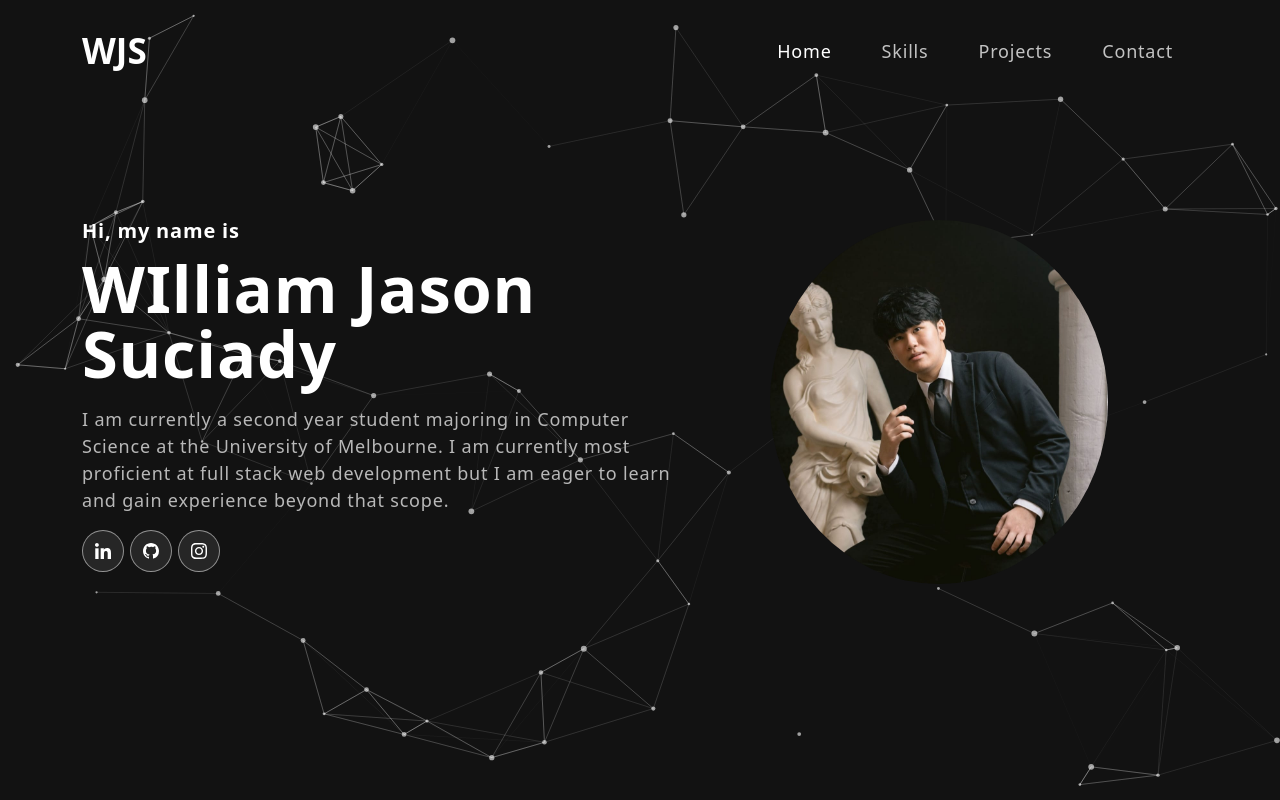
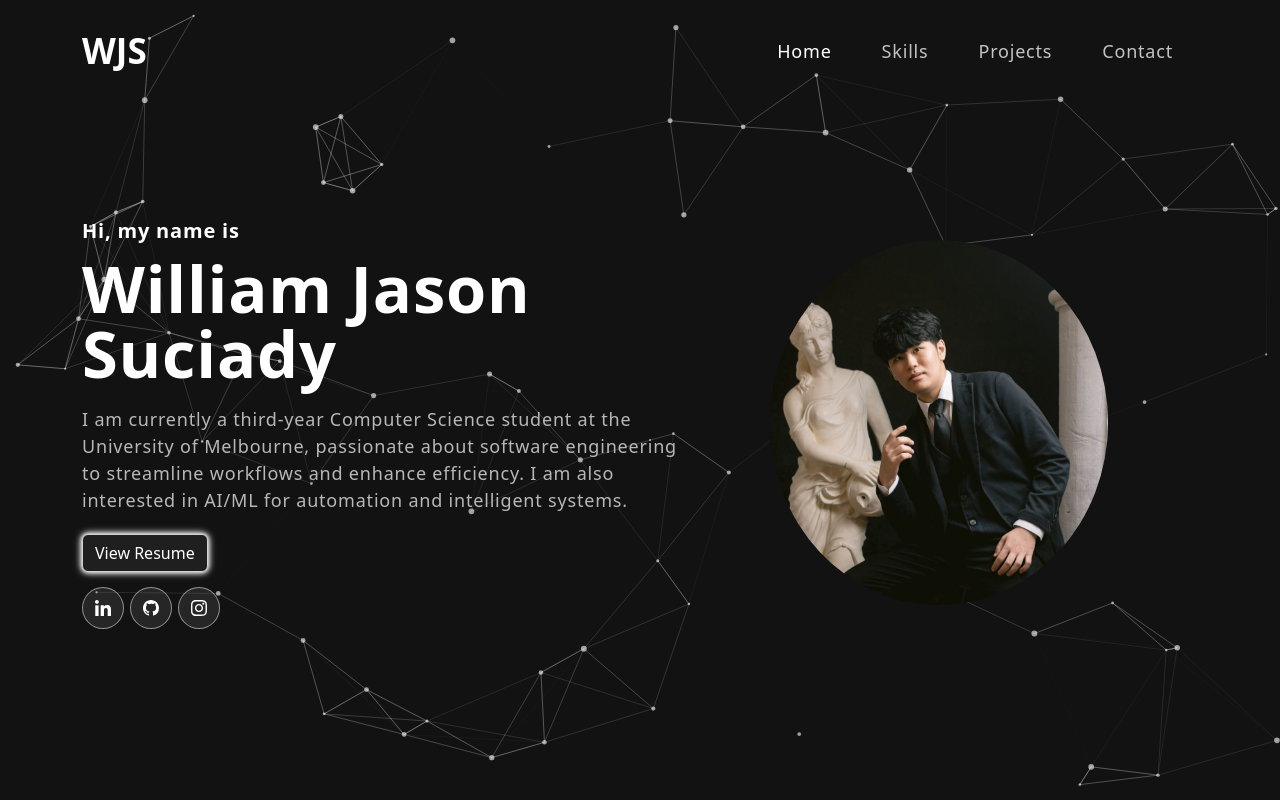
Before and after one commit to BobbySuciady/webportfolio, a React (Create React App) app: page / in a window 1280 px wide. Shown: the top 800 px of the page. Built offline with nearby package versions, Linux system fonts and the light colour scheme.

Commit message:
Added review and fixed email system

```diff
--- a/src/App.css
+++ b/src/App.css
@@ -602,7 +602,7 @@ filter: brightness(0) saturate(100%) invert(0%) sepia(7%) saturate(98%) hue-rota
   font-size: 16px;
   text-decoration: none;
   color: white;
-  background-color: #1f1f1f;
+  background-color: #1f1f1f !important;
   border: 2px solid transparent;
   border-radius: 5px;
   overflow: hidden;
--- a/src/components/Banner.js
+++ b/src/components/Banner.js
@@ -1,4 +1,4 @@
-import { Col, Container, Row } from "react-bootstrap";
+import { Col, Container, Row, Button } from "react-bootstrap";
 import profilepic from "../assets/img/Profile.jpg";
 import { useState, useEffect } from "react";
 import navIcon1 from "../assets/img/nav-icon1.svg";
@@ -6,7 +6,7 @@ import navIcon2 from "../assets/img/nav-icon2.svg";
 import navIcon3 from "../assets/img/nav-icon3.svg";
 
 export const Banner = () => {
-  const textToType = "WIlliam Jason Suciady";
+  const textToType = "William Jason Suciady";
   const speed = 100;
 
   const [typedText, setTypedText] = useState("");
@@ -24,28 +24,31 @@ export const Banner = () => {
 
     const typingTimeout = setTimeout(typeNextCharacter, speed);
 
-    // Cleanup function to clear the timeout on unmount
     return () => clearTimeout(typingTimeout);
   }, [textToType, speed]);
+
   return (
     <section className="banner" id="home">
       <Container>
         <Row className="align-items-center">
           <Col>
             <span className="tagline">Hi, my name is</span>
-
             <h1>
               <span className="wrap">{typedText}</span>
             </h1>
-
-            <p>
-              I am currently a second year student majoring in Computer Science
-              at the University of Melbourne. I am currently most proficient at
-              full stack web development but I am eager to learn and gain
-              experience beyond that scope.
+            <p style={{ marginBottom: "0px" }}>
+            I am currently a third-year Computer Science student at the University of Melbourne, passionate about software engineering to streamline workflows and enhance efficiency. I am also interested in AI/ML for automation and intelligent systems.
             </p>
 
-            <div className="social-icon mb-3" >
+            {/* ✅ Inline Style to Reduce Space */}
+            <div >
+              <a href="/resume.pdf" target="_blank" rel="noopener noreferrer">
+                <Button className="shiny-button">View Resume</Button>
+              </a>
+            </div>
+
+            {/* ✅ Ensure Social Icons Stay Close */}
+            <div className="social-icon" style={{ marginTop: "15px" }}>
               <a href="https://www.linkedin.com/in/william-jason-suciady-a41609257">
                 <img src={navIcon1} alt="linkedin" />
               </a>
--- a/src/components/Contact.js
+++ b/src/components/Contact.js
@@ -1,26 +1,12 @@
 import React, { useState } from 'react';
 import { Container, Row, Col, Form, Button } from "react-bootstrap";
-import emailjs from 'emailjs-com';
 
 export const ContactForm = () => {
-
-
   const [formData, setFormData] = useState({
     name: '',
-    email: '',
     subject: '',
     message: ''
   });
-
-  const ShinyButton = ({ onClick, text }) => {
-    return (
-      <a href="#" onClick={onClick} className="shiny-button">
-        <span className="shiny-text">{text}</span>
-      </a>
-    );
-  };
-
-  const [emailSent, setEmailSent] = useState(false);
 
   const handleChange = (e) => {
     const { name, value } = e.target;
@@ -30,13 +16,11 @@ export const ContactForm = () => {
   const handleSubmit = (e) => {
     e.preventDefault();
 
-    emailjs.send('service_gwesufq', 'template_z2l6ea5', formData, '95D64C-TBWz16U7Rf')
-      .then((response) => {
-        console.log('SUCCESS!', response.status, response.text);
-        setEmailSent(true);
-      }, (err) => {
-        console.log('FAILED...', err);
-      });
+    // Construct mailto link with recipient email
+    const mailtoLink = `mailto:jasonsuciady@gmail.com?subject=${encodeURIComponent(formData.subject)}&body=${encodeURIComponent(`Hi, \n\n${formData.message}\n\nFrom, ${formData.name}`)}`;
+
+    // Open default email client
+    window.location.href = mailtoLink;
   };
 
   return (
@@ -45,14 +29,13 @@ export const ContactForm = () => {
         <Row>
           <Col>
             <h2 className='mb-4'>Contact</h2>
-            <p>Feel free to contact me through the email form below!</p>
+            <p>Click submit to open your email client and send the message.</p>
           </Col>
         </Row>
         <Row>
           <Col>
-          <Form onSubmit={handleSubmit}>
-            <Row>
-            <Form.Group controlId="formName">
+            <Form onSubmit={handleSubmit}>
+              <Form.Group controlId="formName">
                 <Form.Label>Name</Form.Label>
                 <Form.Control
                   type="text"
@@ -61,23 +44,9 @@ export const ContactForm = () => {
                   value={formData.name}
                   onChange={handleChange}
                   className='formField'
+                  required
                 />
               </Form.Group>
-
-              <Form.Group controlId="formEmail">
-                <Form.Label>Email address</Form.Label>
-                <Form.Control
-                  type="email"
-                  placeholder="Enter your email"
-                  name="email"
-                  value={formData.email}
-                  onChange={handleChange}
-                  className='formField'
-                />
-              </Form.Group>
-            </Row>
-
-
 
               <Form.Group controlId="formSubject">
                 <Form.Label>Subject</Form.Label>
@@ -88,6 +57,7 @@ export const ContactForm = () => {
                   value={formData.subject}
                   onChange={handleChange}
                   className='formField'
+                  required
                 />
               </Form.Group>
 
@@ -101,12 +71,12 @@ export const ContactForm = () => {
                   value={formData.message}
                   onChange={handleChange}
                   className='formField'
+                  required
                 />
               </Form.Group>
 
-              <ShinyButton onClick={handleSubmit} text="Submit" />
+              <Button type="submit" className='shiny-button mt-3'>Submit</Button>
             </Form>
-            {emailSent && <p className="mt-3">Email sent successfully!</p>}
           </Col>
         </Row>
       </Container>
--- a/src/components/Projects.js
+++ b/src/components/Projects.js
@@ -61,7 +61,7 @@ export const Projects = () => {
                 {/* Content on the left (text and tech stack) */}
                 <Col xs={12} md={6} className='px-4 flex-column text-center text-md-start order-2 order-md-1'>
                   <h1 className="d-none d-md-block">QuizPlus</h1>
-                  <p>A quiz web application designed for students to understand math solutions. Teachers can create quizzes and set the answers to be files containing their step by step solutions. Students can directly write on the canvas provided in the web-app. The grading system will generate personalised detailed feedback for the student explaining their mistakes.</p>
+                  <p>A AI-powered quiz web application designed for students to understand math solutions. Teachers can create quizzes and set the answers to be files containing their step by step solutions. Students can directly write on the canvas provided in the web-app. The grading system will generate personalised detailed feedback for the student explaining their mistakes.</p>
                   <div className='techsUsed d-flex flex-wrap justify-content-center justify-content-md-start'>
                     <TechCard techName="React" />
                     <TechCard techName="Node" />
```
Also changed, not shown: public/logo512.png (deleted), 1 other file (tests, documents, lock files or other folders).
